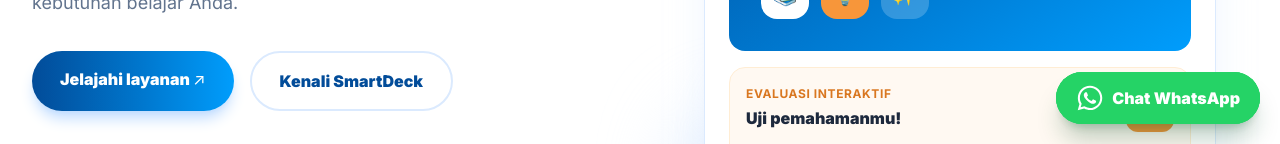
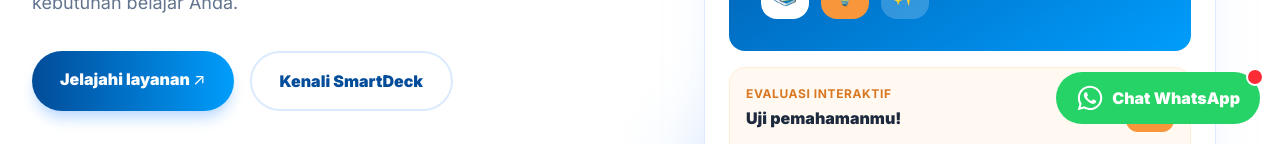
Before and after one commit to smartdeck26-tech/smart-deck, a React (Vite) app: page / in a window 1280 px wide. Shown: the part 656-800 px from the top of the page. Built offline with nearby package versions, Linux system fonts and the light colour scheme; no server answers.

Commit message:
update wa

```diff
--- a/index.css
+++ b/index.css
@@ -108,3 +108,54 @@ a.rounded-full:active, form button:active, header button:active { scale: 0.97; }
   .wa-float, .wa-ring { animation: none !important; }
   .wa-ring { display: none; }
 }
+
+/* ---- Tombol WhatsApp mengambang: kedip menarik perhatian ---- */
+.wa-float { animation: wa-pulse 1.8s ease-in-out infinite; }
+@keyframes wa-pulse {
+  0%, 100% { transform: scale(1); }
+  50% { transform: scale(1.1); }
+}
+
+/* cahaya hijau menyebar keluar */
+.wa-btn { animation: wa-glow 1.8s ease-out infinite; }
+@keyframes wa-glow {
+  0% {
+    box-shadow: 0 10px 15px -3px rgba(20, 83, 45, 0.25), 0 0 0 0 rgba(37, 211, 102, 0.85);
+  }
+  70%, 100% {
+    box-shadow: 0 10px 15px -3px rgba(20, 83, 45, 0.25), 0 0 0 22px rgba(37, 211, 102, 0);
+  }
+}
+
+/* ikon bergoyang sebentar, lalu diam */
+.wa-icon { transform-origin: 50% 60%; animation: wa-wiggle 4s ease-in-out infinite; }
+@keyframes wa-wiggle {
+  0%, 30%, 100% { transform: rotate(0deg); }
+  4% { transform: rotate(-16deg); }
+  8% { transform: rotate(14deg); }
+  12% { transform: rotate(-12deg); }
+  16% { transform: rotate(10deg); }
+  20% { transform: rotate(-6deg); }
+  24% { transform: rotate(0deg); }
+}
+
+/* titik merah berkedip */
+.wa-dot { animation: wa-blink 1s steps(1, end) infinite; }
+@keyframes wa-blink {
+  0%, 100% { opacity: 1; }
+  50% { opacity: 0.15; }
+}
+
+/* berhenti saat disorot, supaya mudah diklik */
+.wa-float:hover,
+.wa-float:hover * { animation-play-state: paused; }
+
+/* kurangi animasi: tanpa gerak, tetap berkedip lewat transparansi */
+@media (prefers-reduced-motion: reduce) {
+  .wa-float, .wa-icon { animation: none !important; }
+  .wa-btn { animation: wa-fade 2s ease-in-out infinite !important; box-shadow: 0 10px 15px -3px rgba(20, 83, 45, 0.25); }
+  @keyframes wa-fade {
+    0%, 100% { opacity: 1; }
+    50% { opacity: 0.6; }
+  }
+}
--- a/src/partials/WhatsAppFloat.jsx
+++ b/src/partials/WhatsAppFloat.jsx
@@ -4,28 +4,28 @@ import { trackClick } from "../lib/track";
 
 export default function WhatsAppFloat() {
   return (
+    <div
+      className="wa-float fixed z-50"
+      style={{
+        right: "max(1.25rem, env(safe-area-inset-right))",
+        bottom: "max(1.25rem, env(safe-area-inset-bottom))",
+      }}
+    >
       <a
         href={waLink("Halo SmartDeck, saya ingin konsultasi tentang media pembelajaran.")}
         target="_blank"
         rel="noopener noreferrer"
         onClick={() => trackClick("float")}
         aria-label="Chat SmartDeck lewat WhatsApp"
-      style={{
-        right: "max(1.25rem, env(safe-area-inset-right))",
-        bottom: "max(1.25rem, env(safe-area-inset-bottom))",
-      }}
-      className="wa-float fixed z-50 flex items-center gap-2 rounded-full bg-[#25D366] p-4 font-extrabold text-white shadow-xl shadow-green-900/25 transition hover:-translate-y-1 hover:bg-[#1ebe5b] sm:px-5 sm:py-3"
+        className="wa-btn relative flex items-center gap-2 rounded-full bg-[#25D366] p-4 font-extrabold text-white transition hover:-translate-y-1 hover:bg-[#1ebe5b] sm:px-5 sm:py-3"
       >
+        <FaWhatsapp className="wa-icon h-7 w-7" aria-hidden="true" />
+        <span className="hidden sm:inline">Chat WhatsApp</span>
         <span
           aria-hidden="true"
-        className="wa-ring pointer-events-none absolute inset-0 -z-10 rounded-full bg-[#25D366]"
+          className="wa-dot absolute -right-0.5 -top-0.5 h-3.5 w-3.5 rounded-full bg-red-500 ring-2 ring-white"
         />
-      <span
-        aria-hidden="true"
-        className="wa-ring wa-ring-2 pointer-events-none absolute inset-0 -z-10 rounded-full bg-[#25D366]"
-      />
-      <FaWhatsapp className="h-7 w-7" aria-hidden="true" />
-      <span className="hidden sm:inline">Chat WhatsApp</span>
       </a>
+    </div>
   );
 }
```
Lines whose indentation alone changed are shown as unchanged.
